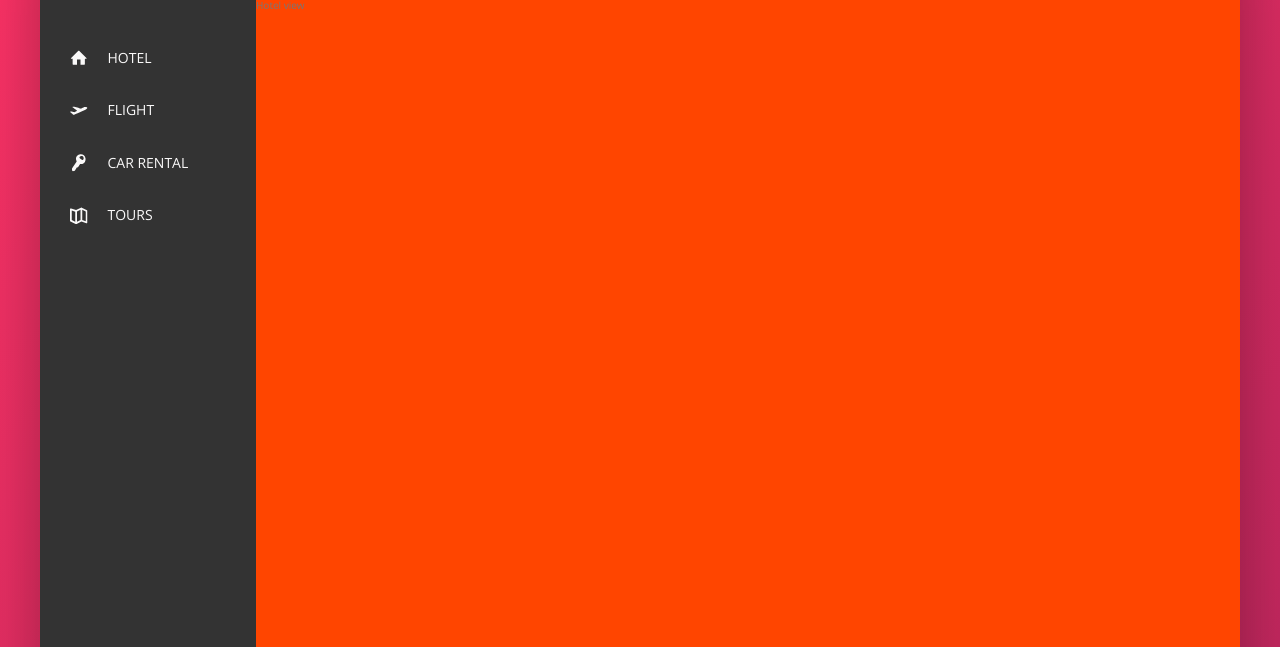
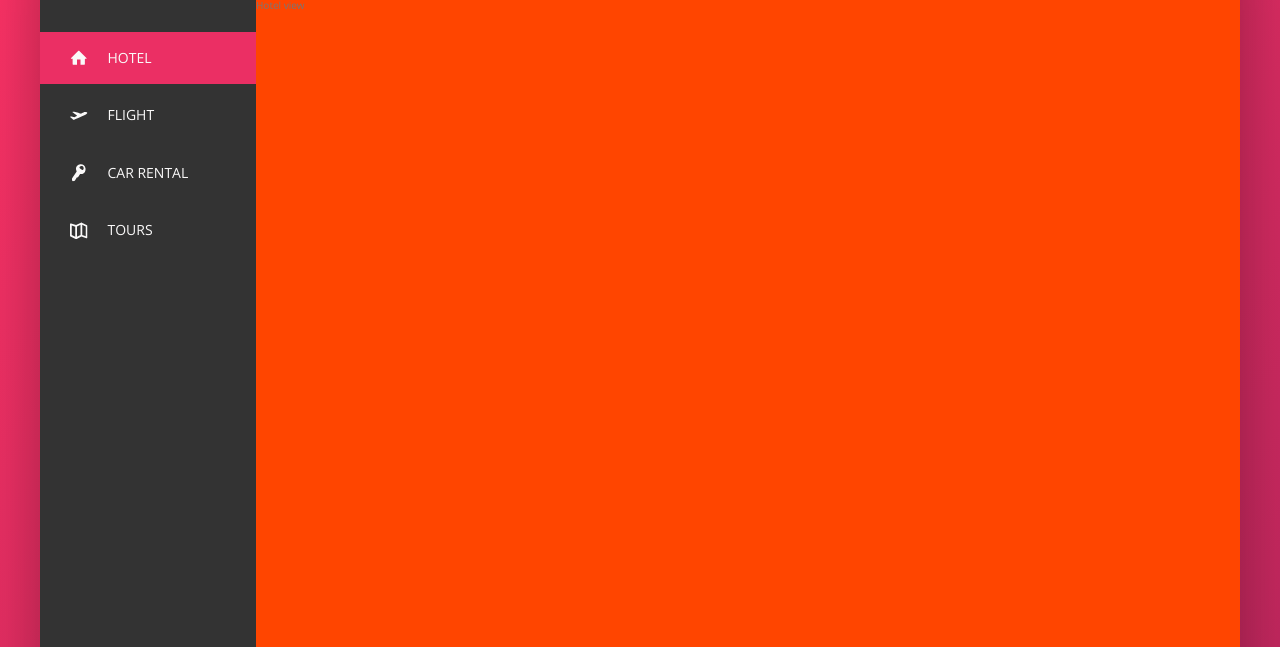
Before and after one commit to CarlosRGL/trillo-project, a website: page index.html in a window 1280 px wide. Shown: the part 153-800 px from the top of the page. Drawn offline with nearby package versions, Linux system fonts and the light colour scheme.

Commit message:
Hover effect

```diff
--- a/index.html
+++ b/index.html
@@ -47,7 +47,7 @@
         <div class="content">
             <nav class="sidebar">
                 <ul class="side-nav">
-                    <li class="side-nav__item">
+                    <li class="side-nav__item side-nav__item--active">
                         <a href="#" class="side-nav__link">
                             <svg class="side-nav__icon">
                                 <use xlink:href="img/sprite.svg#icon-home"></use>
--- a/sass/_components.scss
+++ b/sass/_components.scss
@@ -115,6 +115,34 @@
   list-style: none;
   margin-top: 3.5rem;
   &__item {
+    position: relative;
+
+    &:not(:last-child) {
+      margin-bottom: 0.5rem;
+    }
+  }
+
+  &__item::before {
+    content: '';
+    position: absolute;
+    top: 0;
+    left: 0;
+    height: 100%;
+    width: 3px;
+    transform: scaleY(0);
+    transition: transform 0.2s, width 0.4s cubic-bezier(1, 0, 0, 1) 0.2s,
+      background-color 0.1s;
+    background-color: var(--color-primary);
+  }
+
+  &__item:hover::before,
+  &__item--active::before {
+    transform: scaleY(1);
+    width: 100%;
+  }
+
+  &__item:active::before {
+    background-color: var(--color-primary-light);
   }
 
   &__link:link,
@@ -124,7 +152,8 @@
     text-transform: uppercase;
     display: block;
     padding: 1.5rem 3rem;
-
+    z-index: 10;
+    position: relative;
     display: flex;
     align-items: center;
   }
```
Also changed, not shown: css/style.css.
